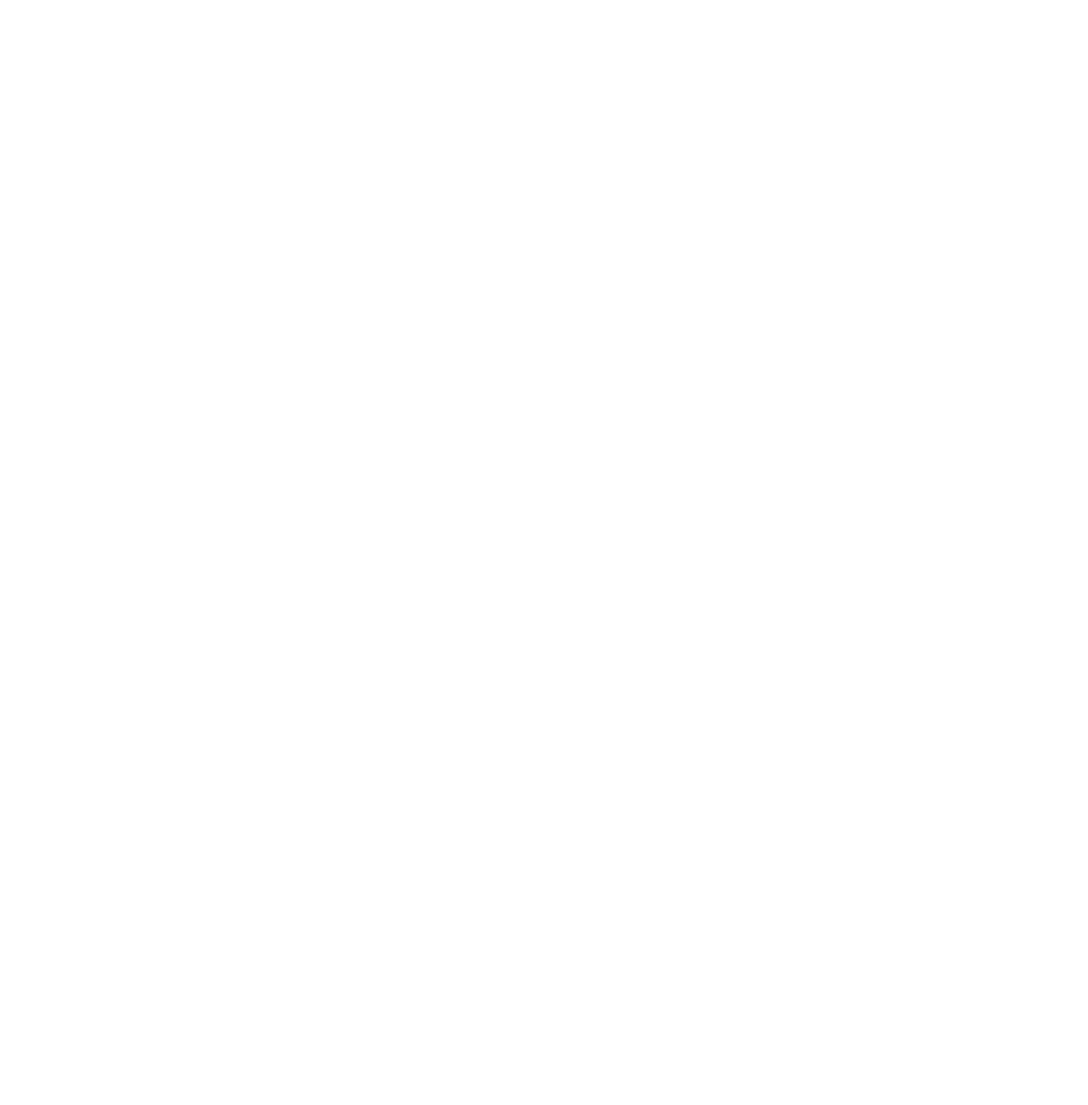
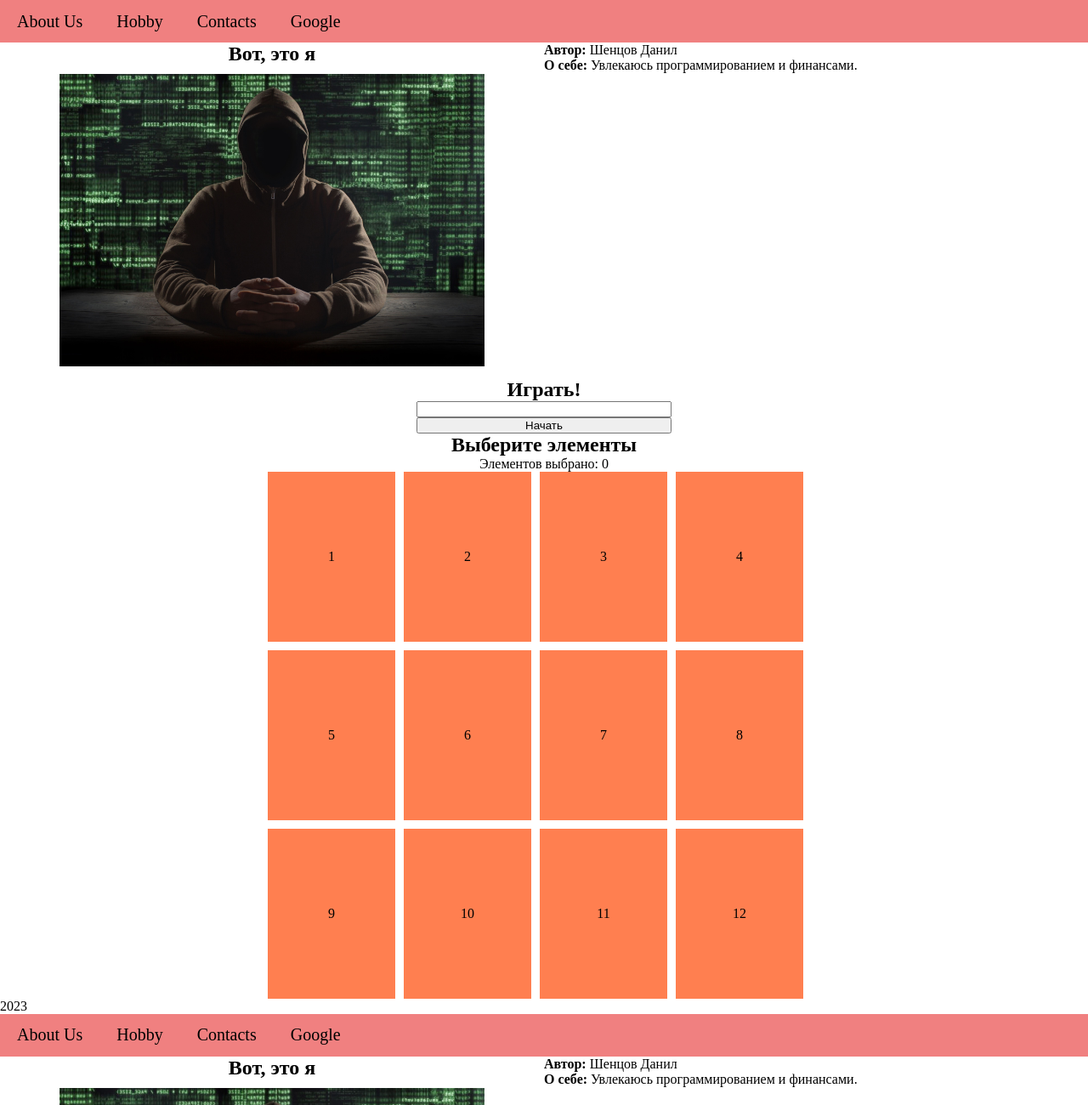
Before and after one commit to DanilShentsov/DanilShentsov.github.io, a plain HTML site: page index.html in a window 1280 px wide. Shown: the top 1300 px of the page at 85% size. Before the commit the page ends 800 px from the top, so only its background shows below. Drawn offline with Linux system fonts and the light colour scheme.

Commit message:
Second commit

```diff
--- a/index.html
+++ b/index.html
@@ -1,2 +1,168 @@
+<!DOCTYPE html>
+<html lang="ru">
+
+<head>
+    <meta charset="UTF-8">
+    <meta http-equiv="X-UA-Compatible" content="IE=edge">
+    <meta name="viewport" content="width=device-width, initial-scale=1.0">
+    <title>My Site</title>
+    <!-- <style>
+        img {
+            width: 500px
+        }
+    </style> -->
+    <link rel="icon" href="https://www.clipartmax.com/png/full/256-2561504_best-practices-icon-png.png">
+    <link rel="stylesheet" href="./style.css">
+</head>
+
+<body>
+
+    <header>
+        <nav>
+            <a href="#">About Us</a>
+            <a href="#">Hobby</a>
+            <a href="#">Contacts</a>
+            <a href="https://www.google.ru/">Google</a>
+        </nav>
+    </header>
+
+    <main>
+        <div class = "about_us">
+            <div class = "hacker">
+                <h2>Вот, это я</h2>
+                <img src="./hacker.jpg" alt="Не грузится фотокартинка" title='ХАКЕР'>
+            </div>
+            <div class = 'description'>
+                <div>
+                    <p>
+                        <strong>Автор:</strong>
+                        <span>Шенцов Данил</span>
+                    </p>
+                    <p>
+                        <strong>О себе:</strong>
+                        <span>Увлекаюсь программированием и финансами.</span>
+                    </p>
+                </div>
+            </div>
+        </div>
+        <div class = "game" id = "game">
+            <h2>Играть!</h2>
+            <p></p>
+            <input type="number">
+            <button>Начать</button>
+        </div>
+        <div class = "choose_block">
+            <h2>Выберите элементы</h2>
+            <p>Элементов выбрано: <span>0</span></p>
+            <div class ="choose_block_container">
+                <div>1</div>
+                <div>2</div>
+                <div>3</div>
+                <div>4</div>
+                <div>5</div>
+                <div>6</div>
+                <div>7</div>
+                <div>8</div>
+                <div>9</div>
+                <div>10</div>
+                <div>11</div>
+                <div>12</div>
+            </div>
+        </div>
+    </main>
+
+    <footer>
+        2023
+    </footer>
+
+    <script src="./game.js"></script>
+
+</body>
 
 </html>
+<!DOCTYPE html>
+<html lang="ru">
+
+<head>
+    <meta charset="UTF-8">
+    <meta http-equiv="X-UA-Compatible" content="IE=edge">
+    <meta name="viewport" content="width=device-width, initial-scale=1.0">
+    <title>My Site</title>
+    <!-- <style>
+        img {
+            width: 500px
+        }
+    </style> -->
+    <link rel="icon" href="https://www.clipartmax.com/png/full/256-2561504_best-practices-icon-png.png">
+    <link rel="stylesheet" href="./style.css">
+</head>
+
+<body>
+
+    <header>
+        <nav>
+            <a href="#">About Us</a>
+            <a href="#">Hobby</a>
+            <a href="#">Contacts</a>
+            <a href="https://www.google.ru/">Google</a>
+        </nav>
+    </header>
+
+    <main>
+        <div class = "about_us">
+            <div class = "hacker">
+                <h2>Вот, это я</h2>
+                <img src="./hacker.jpg" alt="Не грузится фотокартинка" title='ХАКЕР'>
+                <!-- <p>
+                    <span>Ваша карта, с которой я сейчас снимаю деньги:</span>
+                    <span id="code">код</span>
+                </p> -->
+            </div>
+            <div class = 'description'>
+                <div>
+                    <p>
+                        <strong>Автор:</strong>
+                        <span>Шенцов Данил</span>
+                    </p>
+                    <p>
+                        <strong>О себе:</strong>
+                        <span>Увлекаюсь программированием и финансами.</span>
+                    </p>
+                </div>
+            </div>
+        </div>
+        <div class = "game" id = "game">
+            <h2>Играть!</h2>
+            <p></p>
+            <input type="number">
+            <button>Начать</button>
+        </div>
+        <div class = "choose_block">
+            <h2>Выберите элементы</h2>
+            <p>Элементов выбрано: <span>0</span></p>
+            <div class ="choose_block_container">
+                <div>1</div>
+                <div>2</div>
+                <div>3</div>
+                <div>4</div>
+                <div>5</div>
+                <div>6</div>
+                <div>7</div>
+                <div>8</div>
+                <div>9</div>
+                <div>10</div>
+                <div>11</div>
+                <div>12</div>
+            </div>
+        </div>
+    </main>
+
+    <footer>
+        2023
+    </footer>
+
+    <script src="./game.js"></script>
+
+</body>
+
+</html>
```
